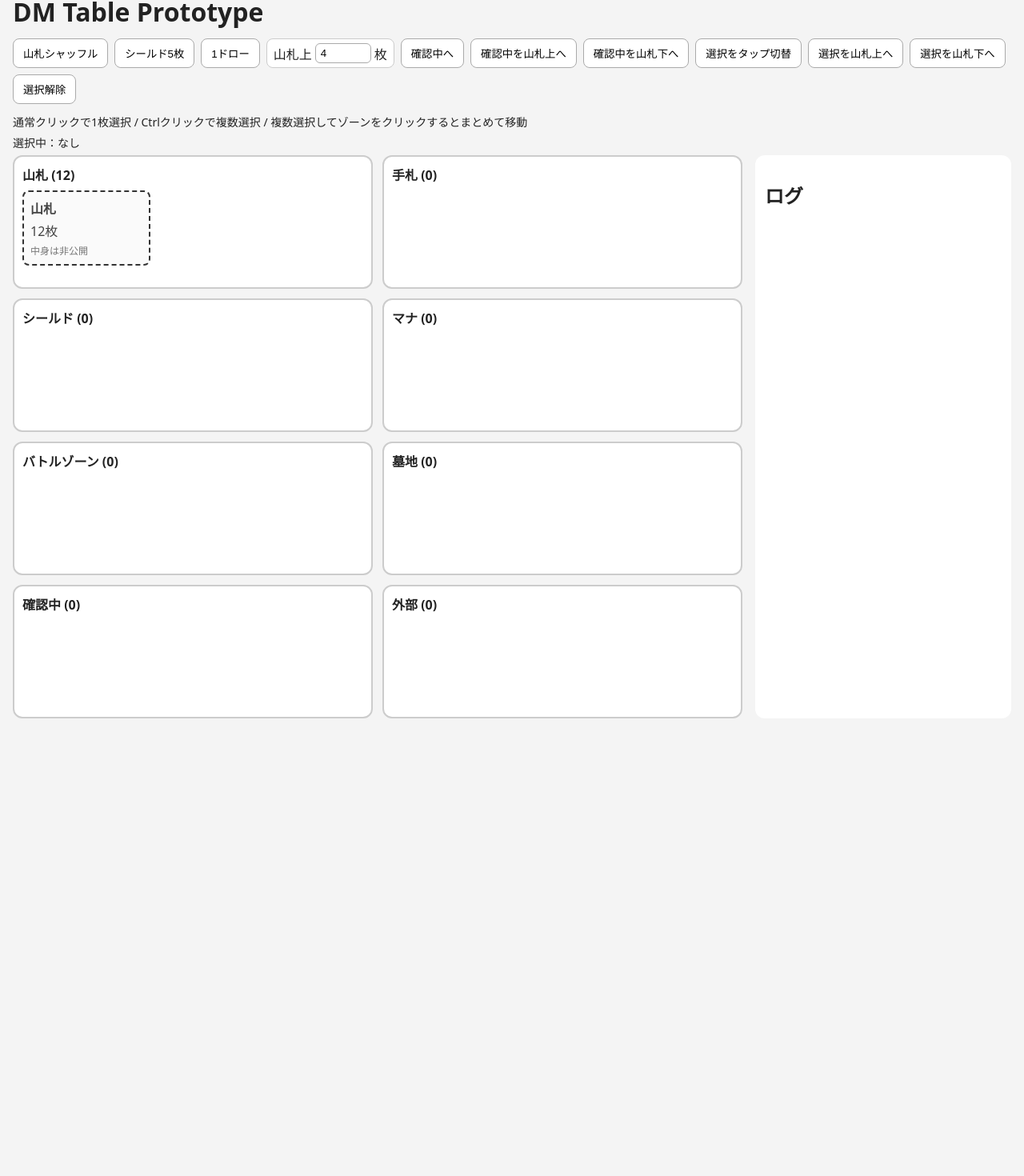
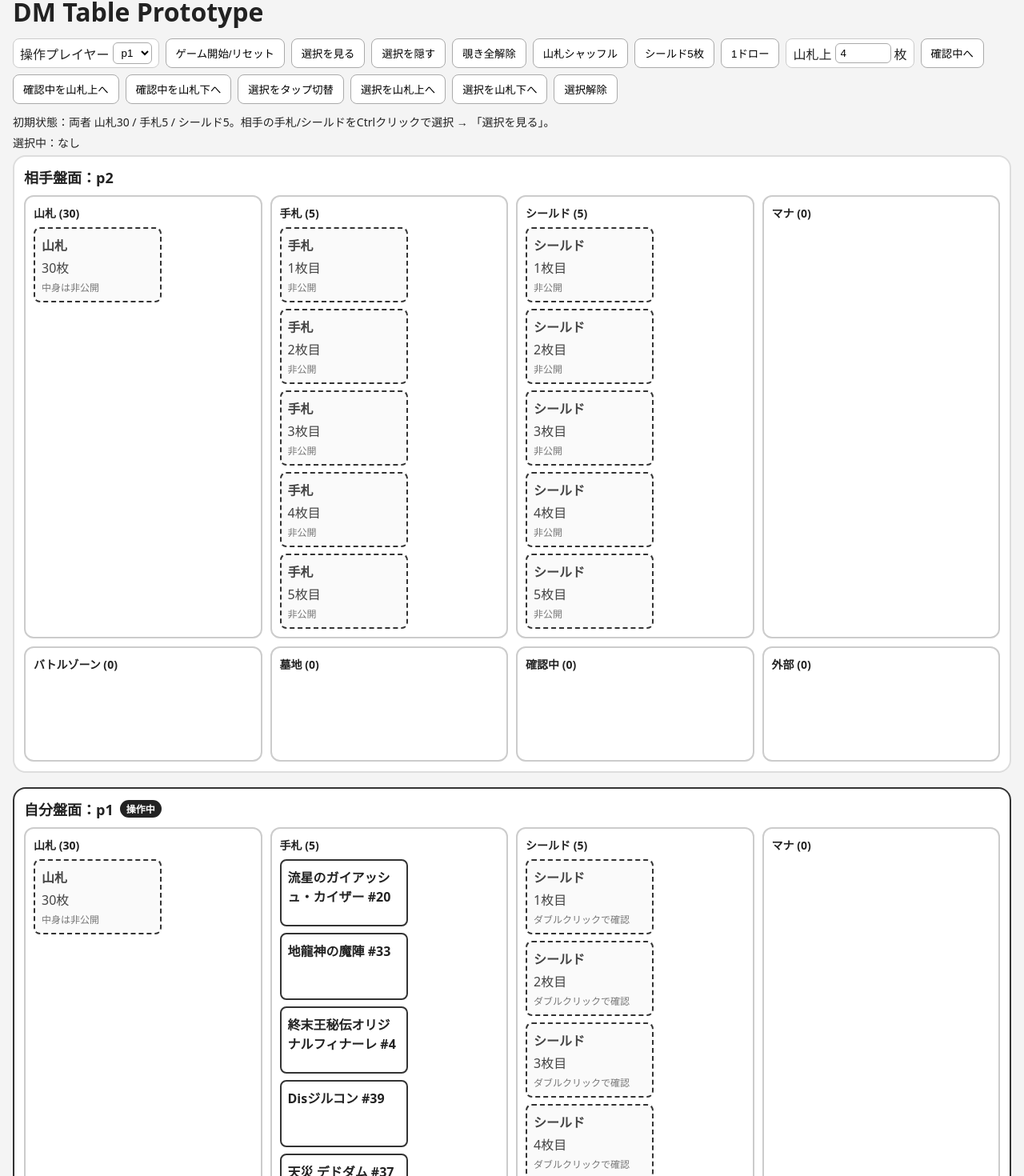
Before and after one commit to taketo353/dm-table, a React (Vite) app: page / in a window 1280 px wide. Shown: the part 23-1493 px from the top of the page at 80% size. Before the commit the page ends 937 px from the top, so only its background shows below. Built offline with nearby package versions, Linux system fonts and the light colour scheme.

Commit message:
initialize game with two 40-card decks

```diff
--- a/src/App.tsx
+++ b/src/App.tsx
@@ -1,4 +1,4 @@
-import { useState } from "react";
+import { useState, type MouseEvent } from "react";
 import type { GameState, PlayerId, StackId, Zone } from "./types";
 import { applyAction } from "./reducer";
 
@@ -23,6 +23,10 @@ const zoneLabels: Record<Zone, string> = {
   private: "確認中",
   external: "外部",
 };
+
+function otherPlayer(playerId: PlayerId): PlayerId {
+  return playerId === "p1" ? "p2" : "p1";
+}
 
 function emptyZones(): Record<Zone, string[]> {
   return {
@@ -76,10 +80,30 @@ function addDeck(state: GameState, playerId: PlayerId, names: string[]): GameSta
   return next;
 }
 
-function makeDemoState(): GameState {
-  let state = createInitialState();
+function shuffleIds(ids: StackId[]): StackId[] {
+  const result = [...ids];
 
-  state = addDeck(state, "p1", [
+  for (let i = result.length - 1; i > 0; i--) {
+    const j = Math.floor(Math.random() * (i + 1));
+    [result[i], result[j]] = [result[j], result[i]];
+  }
+
+  return result;
+}
+
+function setupOpeningState(state: GameState, playerId: PlayerId): GameState {
+  const next = structuredClone(state);
+  const player = next.players[playerId];
+
+  player.zones.deck = shuffleIds(player.zones.deck);
+  player.zones.shield = player.zones.deck.splice(0, 5);
+  player.zones.hand = player.zones.deck.splice(0, 5);
+
+  return next;
+}
+
+function makeSampleDeck(prefix = ""): string[] {
+  const base = [
     "天災 デドダム",
     "フェアリー・Re:ライフ",
     "Disジルコン",
@@ -92,7 +116,22 @@ function makeDemoState(): GameState {
     "ドンドン火噴くナウ",
     "ボン・キゴマイム",
     "とこしえの超人",
-  ]);
+  ];
+
+  return Array.from({ length: 40 }, (_, index) => {
+    const name = base[index % base.length];
+    return `${prefix}${name} #${index + 1}`;
+  });
+}
+
+function makeDemoState(): GameState {
+  let state = createInitialState();
+
+  state = addDeck(state, "p1", makeSampleDeck(""));
+  state = addDeck(state, "p2", makeSampleDeck("相手-"));
+
+  state = setupOpeningState(state, "p1");
+  state = setupOpeningState(state, "p2");
 
   return state;
 }
@@ -112,8 +151,11 @@ function stackCardNames(state: GameState, stackId: StackId): string[] {
   return stack.cardIds.map((cardId) => state.cards[cardId]?.name ?? "不明");
 }
 
-function findStackZone(state: GameState, playerId: PlayerId, stackId: StackId): Zone | null {
-  const player = state.players[playerId];
+function findStackZone(state: GameState, stackId: StackId): Zone | null {
+  const stack = state.stacks[stackId];
+  if (!stack) return null;
+
+  const player = state.players[stack.ownerId];
 
   for (const zone of zones) {
     if (player.zones[zone].includes(stackId)) {
@@ -130,10 +172,13 @@ function makeNewStackId(): StackId {
 
 export default function App() {
   const [state, setState] = useState<GameState>(() => makeDemoState());
+  const [viewPlayerId, setViewPlayerId] = useState<PlayerId>("p1");
   const [selectedStackIds, setSelectedStackIds] = useState<StackId[]>([]);
+  const [revealedStackIds, setRevealedStackIds] = useState<StackId[]>([]);
   const [openedStackId, setOpenedStackId] = useState<StackId | null>(null);
   const [deckPreviewInput, setDeckPreviewInput] = useState("4");
 
+  const opponentId = otherPlayer(viewPlayerId);
   const selectedStackId = selectedStackIds[0] ?? null;
 
   function dispatch(action: Parameters<typeof applyAction>[1]) {
@@ -144,12 +189,23 @@ export default function App() {
     setState((prev) => actions.reduce((current, action) => applyAction(current, action), prev));
   }
 
+  function handleResetGame() {
+    setState(makeDemoState());
+    setSelectedStackIds([]);
+    setRevealedStackIds([]);
+    setOpenedStackId(null);
+  }
+
   function clearSelection() {
     setSelectedStackIds([]);
   }
 
   function isSelected(stackId: StackId): boolean {
     return selectedStackIds.includes(stackId);
+  }
+
+  function isRevealedByPeek(stackId: StackId): boolean {
+    return revealedStackIds.includes(stackId);
   }
 
   function toggleMultiSelection(stackId: StackId) {
@@ -162,22 +218,30 @@ export default function App() {
     });
   }
 
-  function handleZoneClick(zone: Zone) {
+  function handleZoneClick(playerId: PlayerId, zone: Zone) {
     if (selectedStackIds.length === 0) return;
 
+    const movableStackIds = selectedStackIds.filter((stackId) => {
+      const stack = state.stacks[stackId];
+      return stack?.ownerId === playerId;
+    });
+
+    if (movableStackIds.length === 0) return;
+
     dispatchMany(
-      selectedStackIds.map((stackId) => ({
+      movableStackIds.map((stackId) => ({
         type: "MOVE_STACK",
-        actorId: "p1",
+        actorId: viewPlayerId,
         stackId,
         toZone: zone,
       }))
     );
 
+    setRevealedStackIds((prev) => prev.filter((id) => !movableStackIds.includes(id)));
     clearSelection();
   }
 
-  function handleStackClick(stackId: StackId, event: React.MouseEvent<HTMLDivElement>) {
+  function handleStackClick(stackId: StackId, event: MouseEvent<HTMLDivElement>) {
     if (event.ctrlKey || event.metaKey) {
       toggleMultiSelection(stackId);
       return;
@@ -194,30 +258,80 @@ export default function App() {
     }
 
     if (selectedStackIds.includes(stackId)) {
-      clearSelection();
+      setSelectedStackIds([stackId]);
+      return;
+    }
+
+    const target = state.stacks[stackId];
+    if (!target) return;
+
+    if (target.ownerId !== viewPlayerId) {
+      setSelectedStackIds([stackId]);
+      return;
+    }
+
+    const stackableIds = selectedStackIds.filter((sourceStackId) => {
+      const source = state.stacks[sourceStackId];
+      return source && source.ownerId === viewPlayerId && source.ownerId === target.ownerId;
+    });
+
+    if (stackableIds.length === 0) {
+      setSelectedStackIds([stackId]);
       return;
     }
 
     dispatchMany(
-      selectedStackIds.map((sourceStackId) => ({
+      stackableIds.map((sourceStackId) => ({
         type: "STACK_ON",
-        actorId: "p1",
+        actorId: viewPlayerId,
         sourceStackId,
         targetStackId: stackId,
       }))
     );
 
+    setRevealedStackIds((prev) => prev.filter((id) => !stackableIds.includes(id)));
+    clearSelection();
+  }
+
+  function handleRevealSelected() {
+    const peekableIds = selectedStackIds.filter((stackId) => {
+      const stack = state.stacks[stackId];
+      const zone = findStackZone(state, stackId);
+
+      if (!stack || !zone) return false;
+      if (stack.ownerId === viewPlayerId) return false;
+
+      return zone === "hand" || zone === "shield";
+    });
+
+    if (peekableIds.length === 0) return;
+
+    setRevealedStackIds((prev) => Array.from(new Set([...prev, ...peekableIds])));
+    clearSelection();
+  }
+
+  function handleHideSelectedPeek() {
+    setRevealedStackIds((prev) => prev.filter((id) => !selectedStackIds.includes(id)));
+    clearSelection();
+  }
+
+  function handleClearPeek() {
+    setRevealedStackIds([]);
+    setOpenedStackId(null);
     clearSelection();
   }
 
   function handleExtractCardFromStack(cardIndex: number) {
     if (!openedStackId) return;
 
+    const openedStack = state.stacks[openedStackId];
+    if (!openedStack || openedStack.ownerId !== viewPlayerId) return;
+
     const newStackId = makeNewStackId();
 
     dispatch({
       type: "EXTRACT_CARD_FROM_STACK",
-      actorId: "p1",
+      actorId: viewPlayerId,
       sourceStackId: openedStackId,
       cardIndex,
       newStackId,
@@ -233,11 +347,12 @@ export default function App() {
     dispatchMany(
       [...selectedStackIds].reverse().map((stackId) => ({
         type: "MOVE_STACK_TO_DECK_TOP",
-        actorId: "p1",
+        actorId: viewPlayerId,
         stackId,
       }))
     );
 
+    setRevealedStackIds((prev) => prev.filter((id) => !selectedStackIds.includes(id)));
     clearSelection();
   }
 
@@ -247,23 +362,24 @@ export default function App() {
     dispatchMany(
       selectedStackIds.map((stackId) => ({
         type: "MOVE_STACK_TO_DECK_BOTTOM",
-        actorId: "p1",
+        actorId: viewPlayerId,
         stackId,
       }))
     );
 
+    setRevealedStackIds((prev) => prev.filter((id) => !selectedStackIds.includes(id)));
     clearSelection();
   }
 
   function handleMoveDeckTopToPrivate() {
     const rawCount = Math.floor(Number(deckPreviewInput));
-    const deckCount = state.players.p1.zones.deck.length;
+    const deckCount = state.players[viewPlayerId].zones.deck.length;
 
     if (!Number.isFinite(rawCount) || rawCount <= 0) return;
 
     dispatch({
       type: "MOVE_DECK_TOP_TO_PRIVATE",
-      actorId: "p1",
+      actorId: viewPlayerId,
       count: Math.min(rawCount, deckCount),
     });
 
@@ -273,7 +389,7 @@ export default function App() {
   function handleMovePrivateToDeckTop() {
     dispatch({
       type: "MOVE_PRIVATE_TO_DECK_TOP",
-      actorId: "p1",
+      actorId: viewPlayerId,
     });
 
     clearSelection();
@@ -282,42 +398,213 @@ export default function App() {
   function handleMovePrivateToDeckBottom() {
     dispatch({
       type: "MOVE_PRIVATE_TO_DECK_BOTTOM",
-      actorId: "p1",
+      actorId: viewPlayerId,
     });
 
     clearSelection();
   }
 
-  const selectedZone = selectedStackId ? findStackZone(state, "p1", selectedStackId) : null;
+  function canRevealStack(playerId: PlayerId, zone: Zone, stackId: StackId): boolean {
+    if (zone === "deck") return false;
+
+    if (playerId === viewPlayerId) {
+      return true;
+    }
+
+    if (zone === "hand" || zone === "shield") {
+      return isRevealedByPeek(stackId);
+    }
+
+    if (zone === "private") return false;
+
+    return true;
+  }
+
+  function zoneHiddenLabel(zone: Zone): string {
+    if (zone === "hand") return "手札";
+    if (zone === "private") return "確認中";
+    if (zone === "shield") return "シールド";
+    return "非公開";
+  }
+
+  function handleOpenStack(playerId: PlayerId, zone: Zone, stackId: StackId) {
+    if (!canRevealStack(playerId, zone, stackId)) return;
+    setOpenedStackId(stackId);
+  }
+
+  const selectedZone = selectedStackId ? findStackZone(state, selectedStackId) : null;
+  const selectedStack = selectedStackId ? state.stacks[selectedStackId] : null;
+  const selectedVisible =
+    selectedStackId && selectedStack && selectedZone
+      ? canRevealStack(selectedStack.ownerId, selectedZone, selectedStackId)
+      : false;
+
   const selectedText =
     selectedStackIds.length === 0
       ? "なし"
       : selectedStackIds.length >= 2
       ? `${selectedStackIds.length}枚選択中`
-      : selectedStackId && selectedZone === "shield"
-      ? `${selectedStackId} / シールド（非公開）`
+      : selectedStackId && selectedVisible
+      ? `${selectedStackId} / ${topCardName(state, selectedStackId)}`
       : selectedStackId
-      ? `${selectedStackId} / ${topCardName(state, selectedStackId)}`
+      ? `${selectedStackId} / 非公開カード`
       : "なし";
 
   const openedNames = openedStackId ? stackCardNames(state, openedStackId) : [];
   const openedStack = openedStackId ? state.stacks[openedStackId] : null;
-  const openedZone = openedStackId ? findStackZone(state, "p1", openedStackId) : null;
+  const openedZone = openedStackId ? findStackZone(state, openedStackId) : null;
+
+  function renderStack(playerId: PlayerId, zone: Zone, stackId: StackId, index: number) {
+    const stack = state.stacks[stackId];
+    if (!stack) return null;
+
+    const revealed = canRevealStack(playerId, zone, stackId);
+    const peeked = playerId !== viewPlayerId && isRevealedByPeek(stackId);
+    const selected = isSelected(stackId);
+
+    if (!revealed) {
+      return (
+        <div
+          key={stackId}
+          className={`card cardBack ${selected ? "selected" : ""}`}
+          onClick={(event) => {
+            event.stopPropagation();
+            handleStackClick(stackId, event);
+          }}
+        >
+          <strong>{zoneHiddenLabel(zone)}</strong>
+          <span>{index + 1}枚目</span>
+          <span className="hiddenInfo">非公開</span>
+        </div>
+      );
+    }
+
+    if (zone === "shield" && !peeked) {
+      return (
+        <div
+          key={stackId}
+          className={`card cardBack shieldBack ${selected ? "selected" : ""}`}
+          onClick={(event) => {
+            event.stopPropagation();
+            handleStackClick(stackId, event);
+          }}
+          onDoubleClick={(event) => {
+            event.stopPropagation();
+            handleOpenStack(playerId, zone, stackId);
+          }}
+        >
+          <strong>シールド</strong>
+          <span>{index + 1}枚目</span>
+          <span className="hiddenInfo">ダブルクリックで確認</span>
+        </div>
+      );
+    }
+
+    return (
+      <div
+        key={stackId}
+        className={`card ${zone === "private" ? "privateCard" : ""} ${
+          peeked ? "peekedCard" : ""
+        } ${selected ? "selected" : ""} ${stack.tapped ? "tapped" : ""}`}
+        onClick={(event) => {
+          event.stopPropagation();
+          handleStackClick(stackId, event);
+        }}
+        onDoubleClick={(event) => {
+          event.stopPropagation();
+          handleOpenStack(playerId, zone, stackId);
+        }}
+      >
+        <strong>{topCardName(state, stackId)}</strong>
+
+        {peeked && <span className="hiddenInfo">覗き中</span>}
+        {zone === "private" && <span className="hiddenInfo">確認中</span>}
+
+        {stack.cardIds.length > 1 && (
+          <span className="stackCount">下に{stack.cardIds.length - 1}枚</span>
+        )}
+
+        {stack.tapped && <span className="tapLabel">TAP</span>}
+      </div>
+    );
+  }
+
+  function renderPlayerBoard(playerId: PlayerId, title: string) {
+    return (
+      <section className={`playerBoard ${playerId === viewPlayerId ? "activeBoard" : ""}`}>
+        <h2 className="playerTitle">
+          {title}：{playerId}
+          {playerId === viewPlayerId && <span className="activeLabel">操作中</span>}
+        </h2>
+
+        <div className="board">
+          {zones.map((zone) => {
+            const stackIds = state.players[playerId].zones[zone];
+
+            return (
+              <div
+                key={`${playerId}-${zone}`}
+                className={`zone zone-${zone}`}
+                onClick={() => handleZoneClick(playerId, zone)}
+              >
+                <h3>
+                  {zoneLabels[zone]} ({stackIds.length})
+                </h3>
+
+                <div className="cards">
+                  {zone === "deck" ? (
+                    <div className="card cardBack">
+                      <strong>山札</strong>
+                      <span>{stackIds.length}枚</span>
+                      <span className="hiddenInfo">中身は非公開</span>
+                    </div>
+                  ) : (
+                    stackIds.map((stackId, index) => renderStack(playerId, zone, stackId, index))
+                  )}
+                </div>
+              </div>
+            );
+          })}
+        </div>
+      </section>
+    );
+  }
 
   return (
     <div className="app">
       <h1>DM Table Prototype</h1>
 
       <div className="toolbar">
-        <button onClick={() => dispatch({ type: "SHUFFLE_DECK", actorId: "p1" })}>
+        <label className="deckPreviewControl">
+          操作プレイヤー
+          <select
+            value={viewPlayerId}
+            onChange={(event) => {
+              setViewPlayerId(event.target.value as PlayerId);
+              setRevealedStackIds([]);
+              clearSelection();
+              setOpenedStackId(null);
+            }}
+          >
+            <option value="p1">p1</option>
+            <option value="p2">p2</option>
+          </select>
+        </label>
+
+        <button onClick={handleResetGame}>ゲーム開始/リセット</button>
+        <button onClick={handleRevealSelected}>選択を見る</button>
+        <button onClick={handleHideSelectedPeek}>選択を隠す</button>
+        <button onClick={handleClearPeek}>覗き全解除</button>
+
+        <button onClick={() => dispatch({ type: "SHUFFLE_DECK", actorId: viewPlayerId })}>
           山札シャッフル
         </button>
 
-        <button onClick={() => dispatch({ type: "SET_SHIELDS", actorId: "p1", count: 5 })}>
+        <button onClick={() => dispatch({ type: "SET_SHIELDS", actorId: viewPlayerId, count: 5 })}>
           シールド5枚
         </button>
 
-        <button onClick={() => dispatch({ type: "DRAW", actorId: "p1", count: 1 })}>
+        <button onClick={() => dispatch({ type: "DRAW", actorId: viewPlayerId, count: 1 })}>
           1ドロー
         </button>
 
@@ -344,7 +631,7 @@ export default function App() {
             dispatchMany(
               selectedStackIds.map((stackId) => ({
                 type: "TOGGLE_TAP",
-                actorId: "p1",
+                actorId: viewPlayerId,
                 stackId,
               }))
             );
@@ -360,96 +647,23 @@ export default function App() {
       </div>
 
       <p className="hint">
-        通常クリックで1枚選択 / Ctrlクリックで複数選択 / 複数選択してゾーンをクリックするとまとめて移動
+        初期状態：両者 山札30 / 手札5 / シールド5。相手の手札/シールドをCtrlクリックで選択 → 「選択を見る」。
       </p>
 
       <p className="selectedText">選択中：{selectedText}</p>
 
-      <div className="layout">
-        <div className="board">
-          {zones.map((zone) => {
-            const stackIds = state.players.p1.zones[zone];
-
-            return (
-              <div key={zone} className="zone" onClick={() => handleZoneClick(zone)}>
-                <h2>
-                  {zoneLabels[zone]} ({stackIds.length})
-                </h2>
-
-                <div className="cards">
-                  {zone === "deck" ? (
-                    <div className="card cardBack">
-                      <strong>山札</strong>
-                      <span>{stackIds.length}枚</span>
-                      <span className="hiddenInfo">中身は非公開</span>
-                    </div>
-                  ) : zone === "shield" ? (
-                    stackIds.map((stackId, index) => (
-                      <div
-                        key={stackId}
-                        className={`card cardBack shieldBack ${
-                          isSelected(stackId) ? "selected" : ""
-                        }`}
-                        onClick={(event) => {
-                          event.stopPropagation();
-                          handleStackClick(stackId, event);
-                        }}
-                        onDoubleClick={(event) => {
-                          event.stopPropagation();
-                          setOpenedStackId(stackId);
-                        }}
-                      >
-                        <strong>シールド</strong>
-                        <span>{index + 1}枚目</span>
-                        <span className="hiddenInfo">ダブルクリックで確認</span>
-                      </div>
-                    ))
-                  ) : (
-                    stackIds.map((stackId) => {
-                      const stack = state.stacks[stackId];
-
-                      return (
-                        <div
-                          key={stackId}
-                          className={`card ${zone === "private" ? "privateCard" : ""} ${
-                            isSelected(stackId) ? "selected" : ""
-                          } ${stack.tapped ? "tapped" : ""}`}
-                          onClick={(event) => {
-                            event.stopPropagation();
-                            handleStackClick(stackId, event);
-                          }}
-                          onDoubleClick={(event) => {
-                            event.stopPropagation();
-                            setOpenedStackId(stackId);
-                          }}
-                        >
-                          <strong>{topCardName(state, stackId)}</strong>
-
-                          {zone === "private" && <span className="hiddenInfo">確認中</span>}
-
-                          {stack.cardIds.length > 1 && (
-                            <span className="stackCount">下に{stack.cardIds.length - 1}枚</span>
-                          )}
-
-                          {stack.tapped && <span className="tapLabel">TAP</span>}
-                        </div>
-                      );
-                    })
-                  )}
-                </div>
-              </div>
-            );
-          })}
+      <div className="tableLayout">
+        {renderPlayerBoard(opponentId, "相手盤面")}
+        {renderPlayerBoard(viewPlayerId, "自分盤面")}
       </div>
 
-        <div className="logs">
+      <div className="logs fullLogs">
         <h2>ログ</h2>
         {state.logs.map((log) => (
           <div key={log.id} className="log">
             {log.message}
           </div>
         ))}
-        </div>
       </div>
 
       {openedStackId && (
@@ -464,7 +678,9 @@ export default function App() {
                   {index === openedNames.length - 1 ? "上：" : "下："}
                   {name}
 
-                  {openedStack && openedStack.cardIds.length > 1 && (
+                  {openedStack &&
+                    openedStack.ownerId === viewPlayerId &&
+                    openedStack.cardIds.length > 1 && (
                       <button
                         style={{ marginLeft: 8 }}
                         onClick={() => handleExtractCardFromStack(index)}
--- a/src/style.css
+++ b/src/style.css
@@ -261,3 +261,80 @@ button:hover {
   font-size: 12px;
   color: #777;
 }
+
+.tableLayout {
+  display: flex;
+  flex-direction: column;
+  gap: 18px;
+}
+
+.playerBoard {
+  padding: 12px;
+  border: 2px solid #ddd;
+  border-radius: 16px;
+  background: #ffffff;
+}
+
+.activeBoard {
+  border-color: #333;
+}
+
+.playerTitle {
+  display: flex;
+  align-items: center;
+  gap: 8px;
+  margin: 0 0 10px;
+  font-size: 18px;
+}
+
+.activeLabel {
+  padding: 2px 8px;
+  border-radius: 999px;
+  background: #222;
+  color: white;
+  font-size: 12px;
+}
+
+.playerBoard .board {
+  display: grid;
+  grid-template-columns: repeat(4, minmax(180px, 1fr));
+  gap: 10px;
+}
+
+.playerBoard .zone {
+  min-height: 120px;
+}
+
+.playerBoard .zone h3 {
+  margin: 0 0 8px;
+  font-size: 14px;
+}
+
+.fullLogs {
+  margin-top: 16px;
+  height: 220px;
+}
+
+.deckPreviewControl select {
+  padding: 4px 6px;
+  border: 1px solid #aaa;
+  border-radius: 6px;
+  background: white;
+}
+
+@media (max-width: 900px) {
+  .playerBoard .board {
+    grid-template-columns: repeat(2, minmax(160px, 1fr));
+  }
+}
+
+.peekedCard {
+  background: #fff7df;
+  border-style: solid;
+}
+
+.peekedCard::after {
+  content: "PEEK";
+  font-size: 11px;
+  color: #777;
+}
```
Lines whose indentation alone changed are shown as unchanged.
